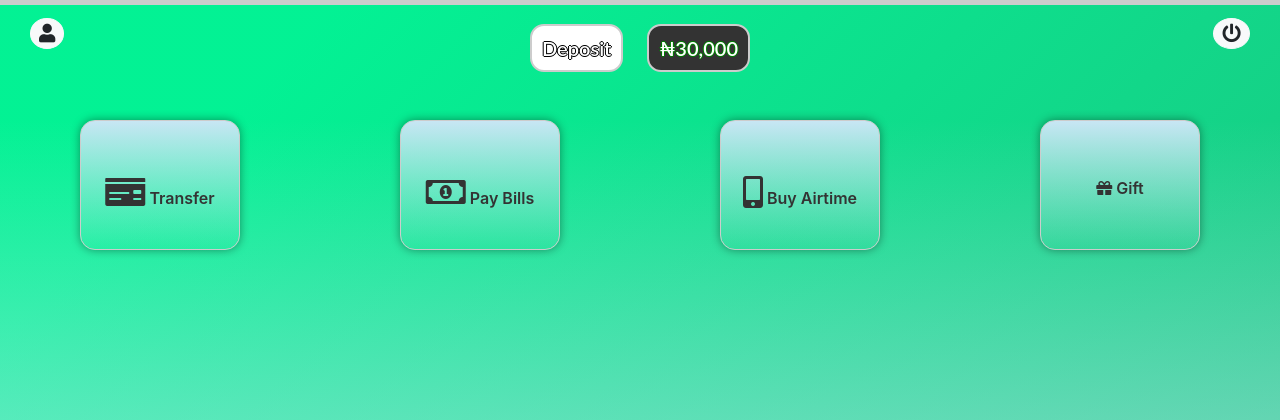
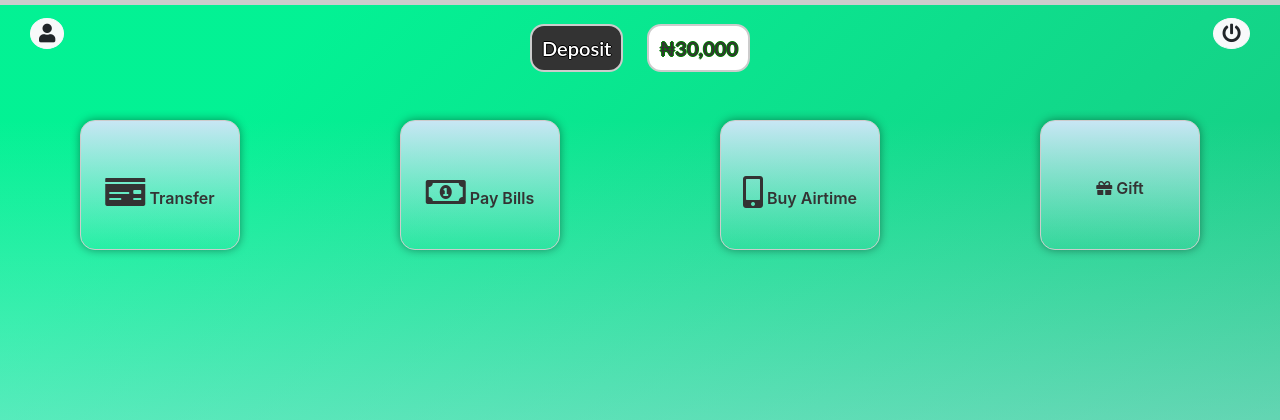
Before and after one commit to Smartybrainy/Easy-pay-app, a Django app: page /accounts/profile/ in a window 1280 px wide. Shown: the top 420 px of the page. Run offline with Django 3.2, Linux system fonts and the light colour scheme; a user stored in the database is signed in; data comes from the database, SQL or seed files in the repository; both versions use the stored data as it was after the commit; some libraries are stand-ins or nearby versions.

Commit message:
css adjusted

```diff
--- a/accounts/templates/accounts/signup.html
+++ b/accounts/templates/accounts/signup.html
@@ -63,10 +63,9 @@
                                 class="form-effect">
                         </div> -->
                         {{ form|crispy }}
-                        <br />
-                        <br />
                         <a href="/" class="btn btn-outline-primary btn-sm">Home</a>
                         <button type="submit" class="btn btn-outline-primary btn-sm" name="register">Submit</button>
+                        <br>
                         <p>Already signup <a href="{% url 'accounts:login' %}"><i>login</i></a> here.</p>
                     </form>
                 </div>
--- a/static/styles/profilepage.css
+++ b/static/styles/profilepage.css
@@ -112,7 +112,7 @@
   border-radius: 14px;
   width: max-content;
   font-family: "Lato", Arial, Helvetica, sans-serif;
-  background-color: var(--primary-white);
+  background-color: #333;
   color: var(--primary-white);
   font-size: 20px;
   font-weight: 600;
@@ -120,7 +120,7 @@
   cursor: pointer;
 }
 #deposit-btn:hover > a:not(a.balance) {
-  background: #333;
+  background: var(--primary-white);
   text-shadow: -1px 0 green, 0 1px green, 1px 0 green, 0 -1px green;
   text-decoration: none;
   color: var(--primary-white);
@@ -134,15 +134,15 @@
   border-radius: 14px;
   width: max-content;
   font-family: "Lato", Arial, Helvetica, sans-serif;
-  background-color: #333;
-  color: var(--primary-white);
+  background-color: var(--primary-white);
+  color: #333;
   font-size: 20px;
   font-weight: 600;
   text-shadow: -1px 0 green, 0 1px green, 1px 0 green, 0 -1px green;
   cursor: pointer;
 }
 #deposit-btn:hover > a.balance {
-  background: var(--primary-white);
+  background: #333;
   text-shadow: -1px 0 black, 0 1px black, 1px 0 black, 0 -1px black;
   text-decoration: none;
   color: var(--primary-white);
```
Also changed, not shown: accounts/templates/registration/login.html (+4 -5 lines), db.sqlite3.
